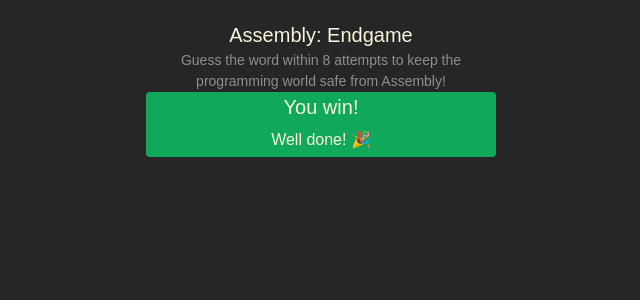
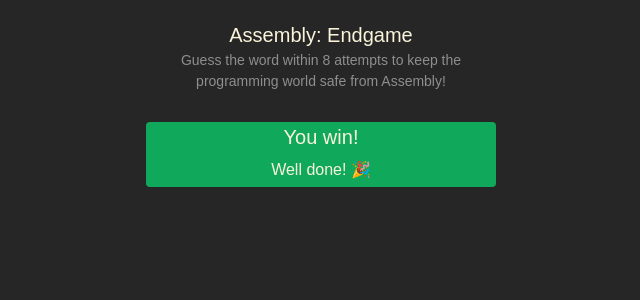
Before and after one commit to HacheGe60/assembly_endgame, a React (Vite) app: page / in a window 1280 px wide. Shown: the top 300 px of the page, without its empty margins (319-959 px from the left). Built offline with nearby package versions, Linux system fonts and the light colour scheme.

Commit message:
Status section

```diff
--- a/src/index.css
+++ b/src/index.css
@@ -36,6 +36,7 @@ section.game-status {
   align-items: center;
   color: #f9f4da;
   border-radius: .25em;
+  margin-block: 1.88em;
 }
 
 .game-status>h2 {
```
